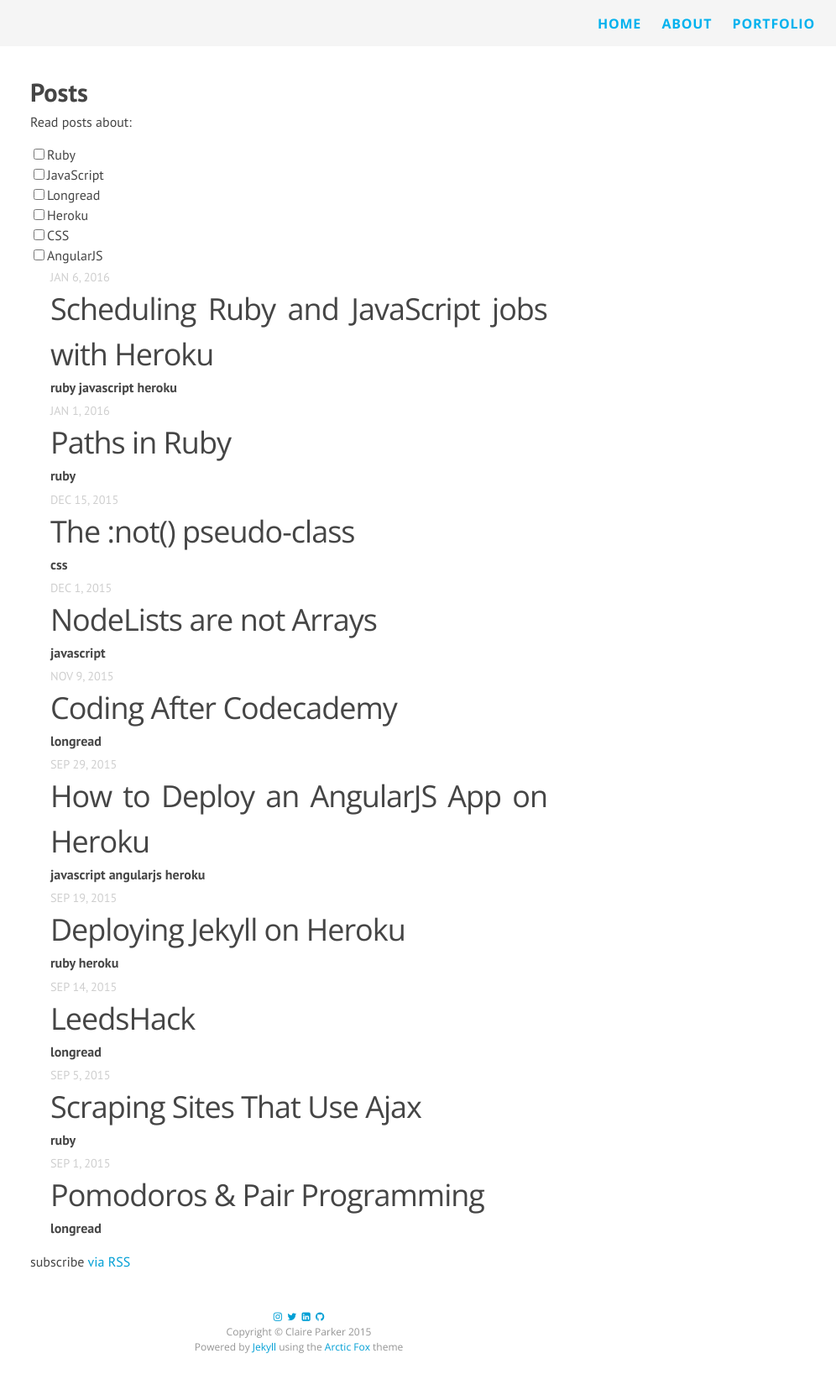
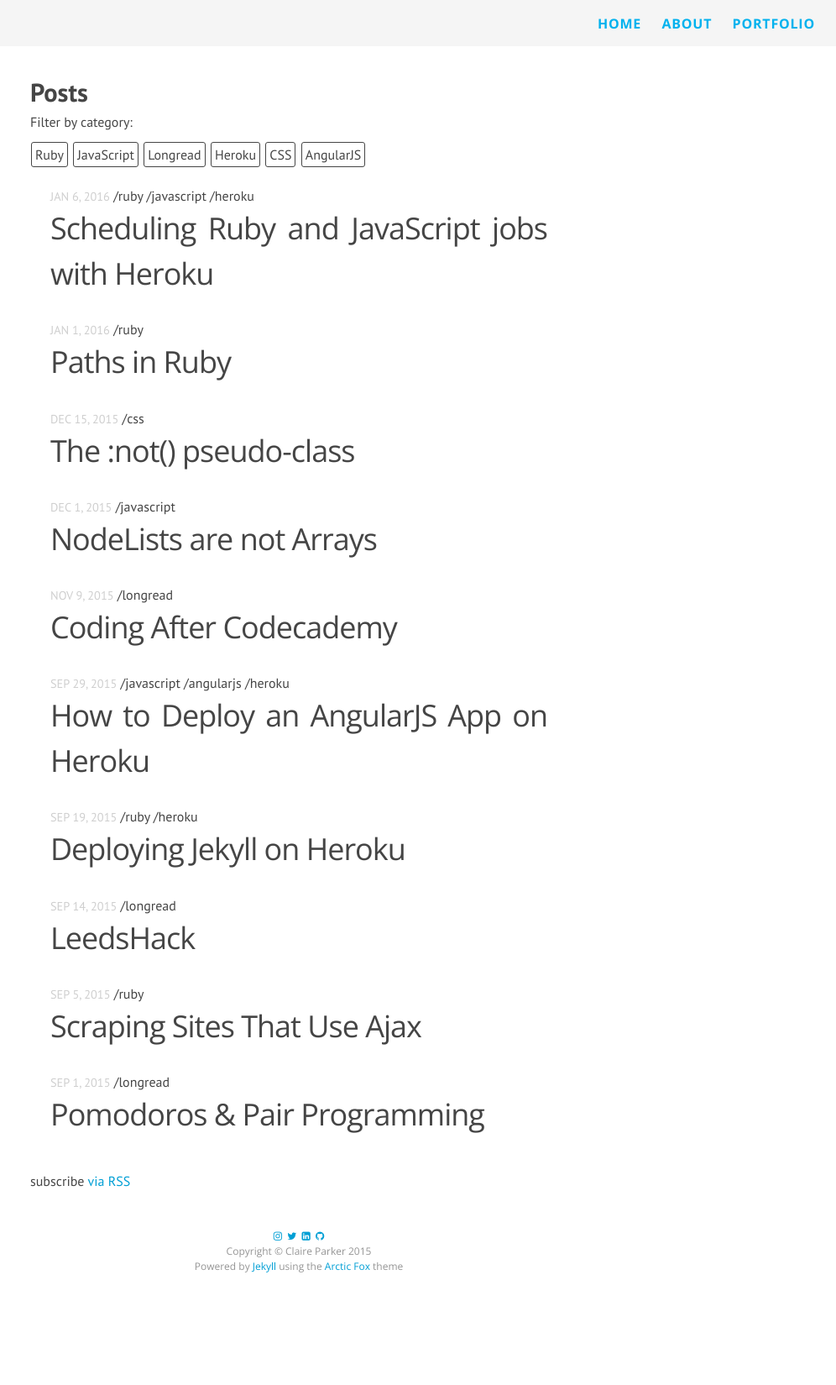
Before and after one commit to claire-codes/blog-com, a Jekyll site: the page built from index.html, in a window 1280 px wide. Shown: the whole page at 84% size, without its empty margins (284-1280 px from the left). Built offline with Jekyll 4.4.1, drawn with Linux system fonts in a browser that asks for light colours; nearby versions of some CDN libraries; after the commit the page ends 1553 px from its top, so only the background shows below that.

Commit message:
:copyright: Styled post filter

```diff
--- a/index.html
+++ b/index.html
@@ -7,26 +7,25 @@ layout: default
   <h1 class="page-heading">Posts</h1>
 
   <div>
-    <p>Read posts about:</p>
-    <input type="checkbox" data-category="ruby" onchange="displayFiltered()"/>Ruby <br />
-    <input type="checkbox" data-category="javascript" onchange="displayFiltered()"/>JavaScript <br />
-    <input type="checkbox" data-category="longread" onchange="displayFiltered()"/>Longread <br />
-    <input type="checkbox" data-category="heroku" onchange="displayFiltered()"/>Heroku <br />
-    <input type="checkbox" data-category="css" onchange="displayFiltered()"/>CSS <br />
-    <input type="checkbox" data-category="angularjs" onchange="displayFiltered()"/>AngularJS
+    <p>Filter by category:</p>
+    <input type="checkbox" data-category="ruby" id="ruby-check" onchange="displayFiltered()"/><label for="ruby-check">Ruby</label> <input type="checkbox" data-category="javascript" id="javascript-check" onchange="displayFiltered()"/><label for="javascript-check">JavaScript</label> <input type="checkbox" data-category="longread" id="longread-check" onchange="displayFiltered()"/><label for="longread-check">Longread</label> <input type="checkbox" data-category="heroku" id="heroku-check" onchange="displayFiltered()"/><label for="heroku-check">Heroku</label> <input type="checkbox" data-category="css" id="css-check" onchange="displayFiltered()"/><label for="css-check">CSS</label> <input type="checkbox" data-category="angularjs" id="angularjs-check" onchange="displayFiltered()"/><label for="angularjs-check">AngularJS</label>
   </div>
+  <br />
 
   <ul class="post-list">
     {% for post in site.posts %}
       <li class="post-head" data-categories="{%for category in post.categories %}{{category}} {% endfor %}">
         <span class="post-meta">{{ post.date | date: "%b %-d, %Y" }}</span>
+        {%for category in post.categories %}
+          <span>/{{category}} </span>
+        {% endfor %}
 
         <h2>
           <a class="post-link" href="{{ post.url | prepend: site.baseurl }}">{{ post.title }}</a>
         </h2>
-        <h4>{%for category in post.categories %}
-          <span>{{category}} </span>
-        {% endfor %}</h4>
+
+        <br />
+
       </li>
     {% endfor %}
   </ul>
@@ -34,6 +33,27 @@ layout: default
   <p class="rss-subscribe">subscribe <a href="{{ "/feed.xml" | prepend: site.baseurl }}">via RSS</a></p>
 
 </div>
+
+<style>
+input[type="checkbox"] {
+  display: none;
+}
+input[type="checkbox"]:checked + label {
+  background-color: #454545;
+  color: white;
+}
+label {
+  cursor: pointer;
+  border-radius: 3px;
+  border: 1px solid #454545;
+  padding: 4px;
+  margin: 1px;
+}
+label:hover {
+  background-color: #454545;
+  color: white;
+}
+</style>
 
 <script type="text/javascript">
 var findSelectedItems = function() {
```
